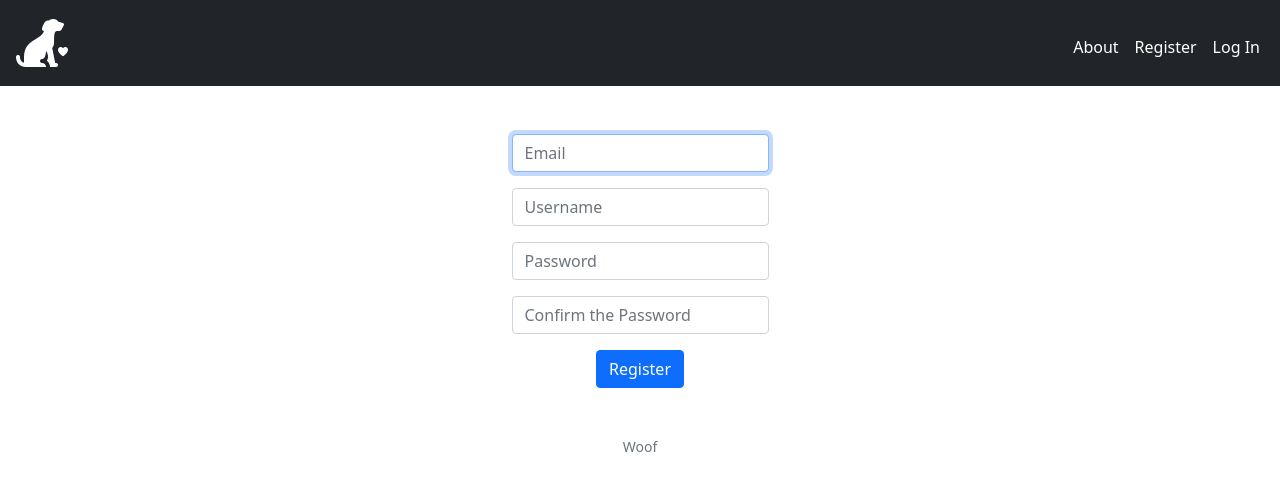
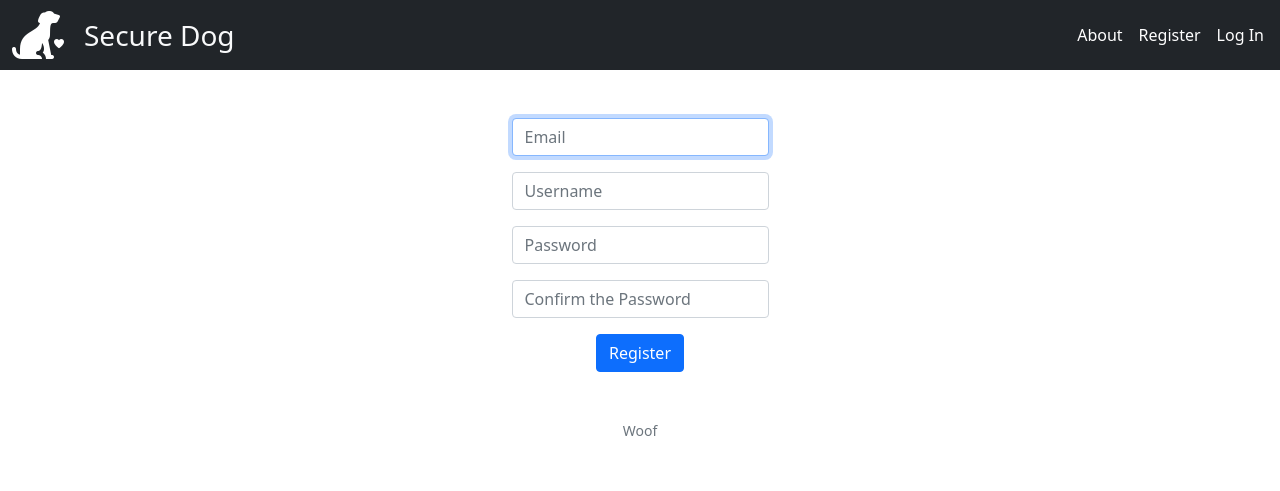
Before and after one commit to panacotar/secure-dog, a Flask app: page /register in a window 1280 px wide. Shown: the top 491 px of the page. Run offline with Flask 2, Linux system fonts and the light colour scheme; some libraries are stand-ins or nearby versions.

Commit message:
Modify nav layout

```diff
--- a/templates/layout.html
+++ b/templates/layout.html
@@ -15,34 +15,36 @@
         <link href="/static/images/favicon.ico" rel="icon">
 
         <link href="/static/css/styles.css" rel="stylesheet">
+        <link href="/static/css/custom-bootstrap.css" rel="stylesheet">
 
         <title>Secure Dog: {% block title %}{% endblock %}</title>
 
     </head>
 
     <body>
-        <nav class="navbar navbar-expand-md navbar-dark bg-dark">
-            <div class="container-fluid">
+        <nav class="navbar navbar-expand-sm navbar-dark bg-dark py-0 px-2" id="navbar">
+            <!-- <div class="container-fluid"> -->
               <a class="navbar-brand" href="/">
                 <img src="{{ url_for('static', filename='images/logo.png') }}" alt="sit down dog logo" id="logo-nav">
               </a>
-              <button class="navbar-toggler" type="button" data-bs-toggle="collapse" data-bs-target="#navbar" aria-controls="navbar" aria-expanded="false" aria-label="Toggle navigation">
+              <span class="text-light fs-3 text" >Secure Dog</span>
+              <button class="navbar-toggler" type="button" data-bs-toggle="collapse" data-bs-target="#navbar-items" aria-controls="navbar-items" aria-expanded="false" aria-label="Toggle navigation">
                 <span class="navbar-toggler-icon"></span>
               </button>
-              <div class="collapse navbar-collapse" id="navbar">
+              <div class="collapse navbar-collapse" id="navbar-items">
                 {% if session["user_id"] %}
-                    <ul class="navbar-nav ms-auto mt-2 align-items-center">
+                    <ul class="navbar-nav ms-auto align-items-center">
                         <li class="nav-item"><a class="nav-link" href="/logout">Log Out</a></li>
                     </ul>
                 {% else %}
-                    <ul class="navbar-nav ms-auto mt-2 align-items-center">
+                    <ul class="navbar-nav ms-auto align-items-center">
                         <li class="nav-item"><a class="nav-link active" href="/about">About</a></li>
                         <li class="nav-item"><a class="nav-link active" href="/register">Register</a></li>
                         <li class="nav-item"><a class="nav-link active" href="/login">Log In</a></li>
                     </ul>
                 {% endif %}
               </div>
-            </div>
+            <!-- </div> -->
           </nav>
 
         {% with messages = get_flashed_messages(with_categories=true) %}
@@ -56,11 +58,11 @@
             {% endif %}
         {% endwith %}
 
-        <main class="container-fluid py-5 text-center">
+        <main class="container-fluid py-5 px-0 text-center">
             {% block main %}{% endblock %}
         </main>
 
-        <footer class="mb-5 small text-center text-muted">
+        <footer class="mb-3 small text-center text-muted">
             Woof
         </footer>
 
```
